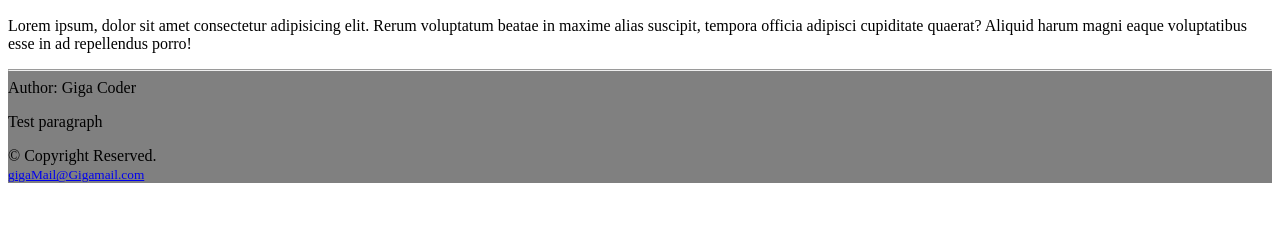
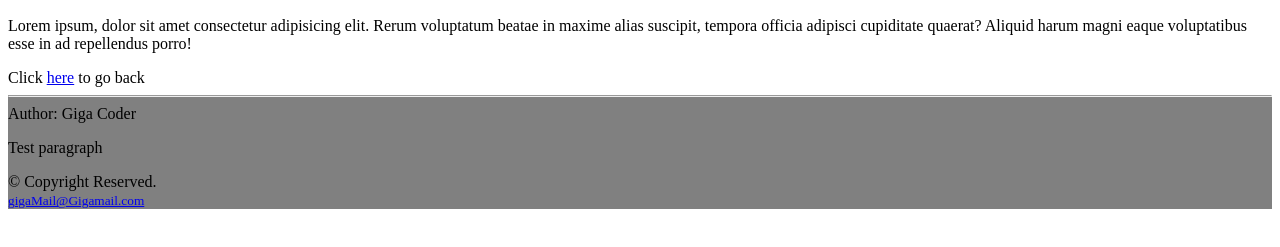
Before and after one commit to DJohnJomar/HTMLPractice, a plain HTML site: page headerAndFooter.html in a window 1280 px wide. Shown: the part 471-718 px from the top of the page. Drawn offline with Linux system fonts and the light colour scheme.

Commit message:
Connected the giga site to page2

```diff
--- a/headerAndFooter.html
+++ b/headerAndFooter.html
@@ -19,6 +19,7 @@
         <h4>Giga content</h4>
         <image src = "Images/giga-chad.gif" alt = "Giga Chad gif">
         <p>Lorem ipsum, dolor sit amet consectetur adipisicing elit. Rerum voluptatum beatae in maxime alias suscipit, tempora officia adipisci cupiditate quaerat? Aliquid harum magni eaque voluptatibus esse in ad repellendus porro!</p>
+        Click <a href = "page2.html">here</a> to go back
     </main>
 
     <!--Concluding content-->
```
